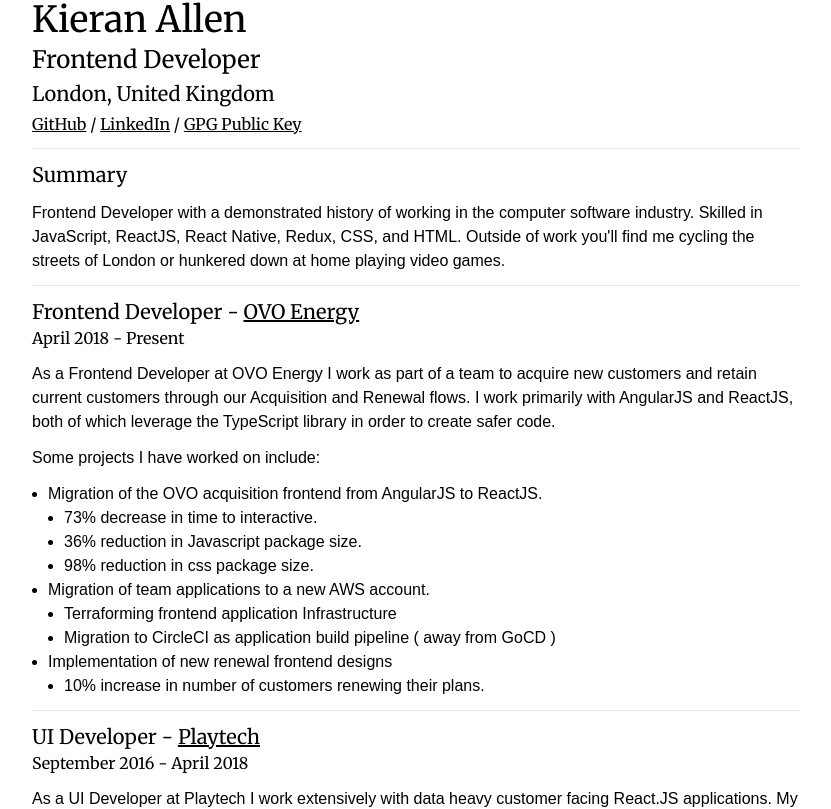
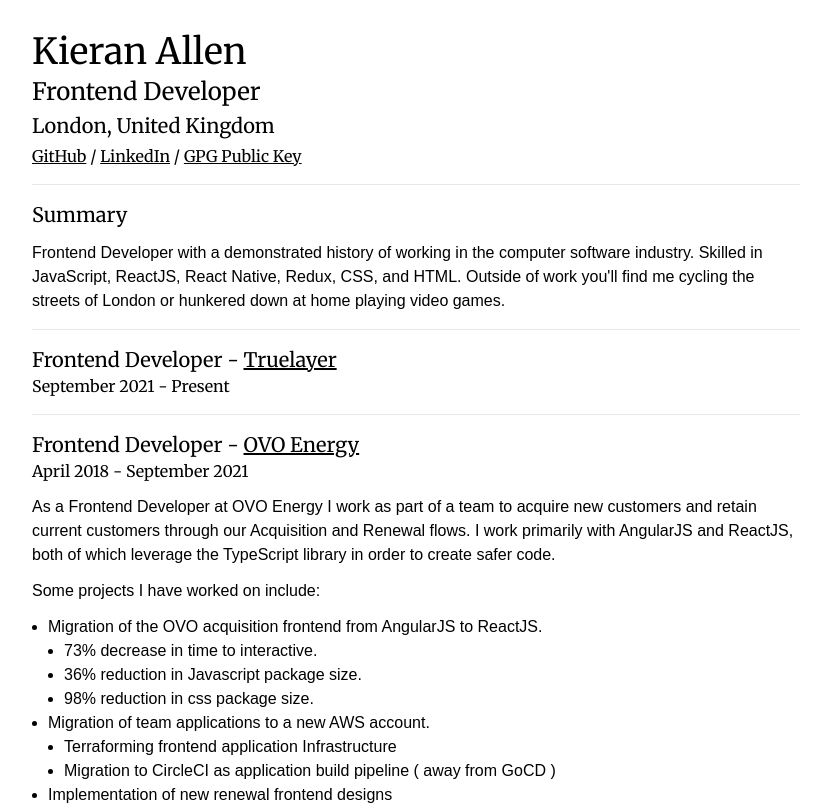
Before and after one commit to kieran-allen/kieranallen.me, a Next.js app: page / in a window 1280 px wide. Shown: the top 809 px of the page, without its empty margins (224-1055 px from the left). Built offline with nearby package versions, Linux system fonts and the light colour scheme.

Commit message:
add truelayer section

```diff
--- a/components/Main.tsx
+++ b/components/Main.tsx
@@ -5,10 +5,27 @@
 
 export const Main = () => {
   return (
-    <div className={clsx('max-w-3xl', 'mx-auto', 'flex', 'flex-col', 'gap-3')}>
+    <div className={clsx('max-w-3xl', 'mx-auto', 'flex', 'flex-col', 'gap-4', 'my-8')}>
       <Header />
       <hr />
       <Summary />
+      <hr />
+      <section>
+        <header>
+          <h3>
+            Frontend Developer -{" "}
+            <a
+              target="_blank"
+              rel="noopener noreferrer"
+              href="https://truelayer.com/"
+            >
+              Truelayer
+            </a>
+          </h3>
+          <h4>September 2021 - Present</h4>
+        </header>
+
+      </section>
       <hr />
       <section>
         <header>
@@ -22,7 +39,7 @@
               OVO Energy
             </a>
           </h3>
-          <h4>April 2018 - Present</h4>
+          <h4>April 2018 - September 2021</h4>
         </header>
         <p>
           As a Frontend Developer at OVO Energy I work as part of a team to
```
